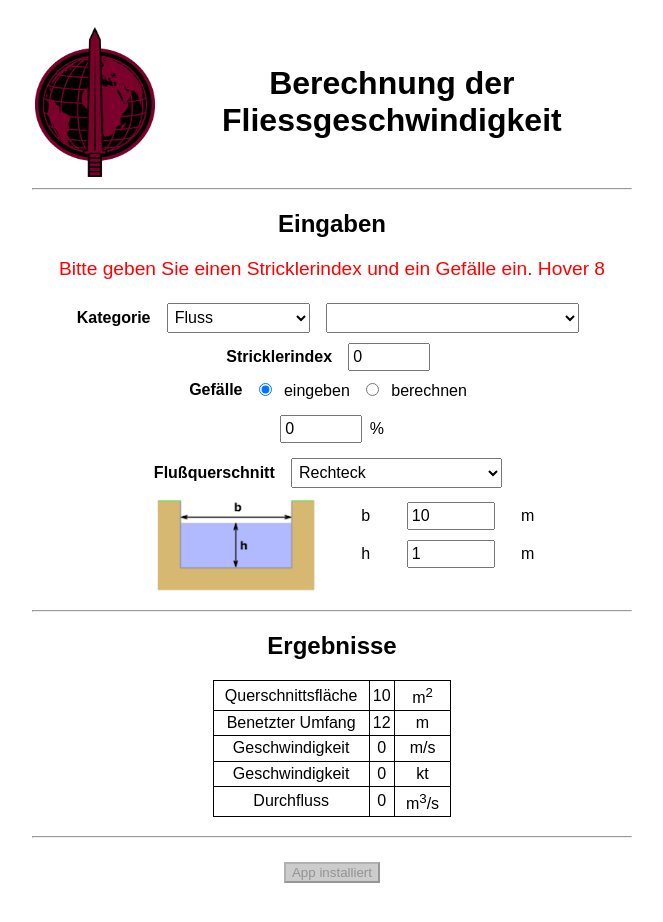
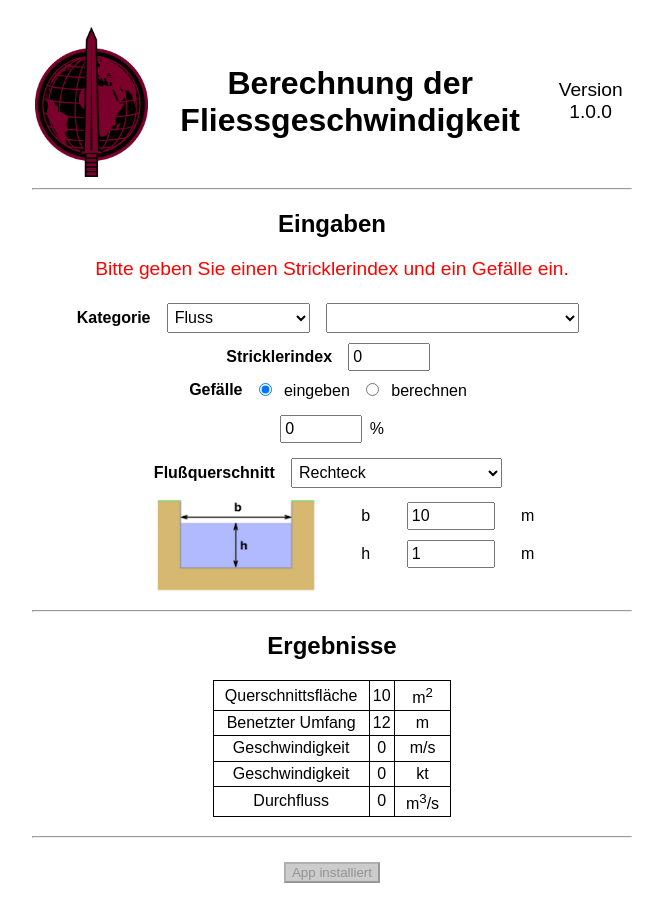
Before and after one commit to wetterheidi/fliessgeschwindigkeit_svelte, a Svelte app: page / in a window 1280 px wide. Shown: the whole page, without its empty margins (308-971 px from the left). Built offline with nearby package versions, Linux system fonts and the light colour scheme.

Commit message:
Versionsnummer Versuch 1

```diff
--- a/src/App.svelte
+++ b/src/App.svelte
@@ -281,7 +281,7 @@
             geschwindigkeitkt = 0;
             durchfluss = 0;
             message =
-                "Bitte geben Sie einen Stricklerindex und ein Gefälle ein. Hover 8";
+                "Bitte geben Sie einen Stricklerindex und ein Gefälle ein.";
         } else {
             message = "";
         }
@@ -428,6 +428,7 @@
             style="width: 150px; height: 150px;"
         />
         <h1>Berechnung der Fliessgeschwindigkeit</h1>
+        <p>Version 1.0.0</p>
     </div>
 
     <hr />
```
Also changed, not shown: 5 other files (tests, documents, lock files or other folders).
